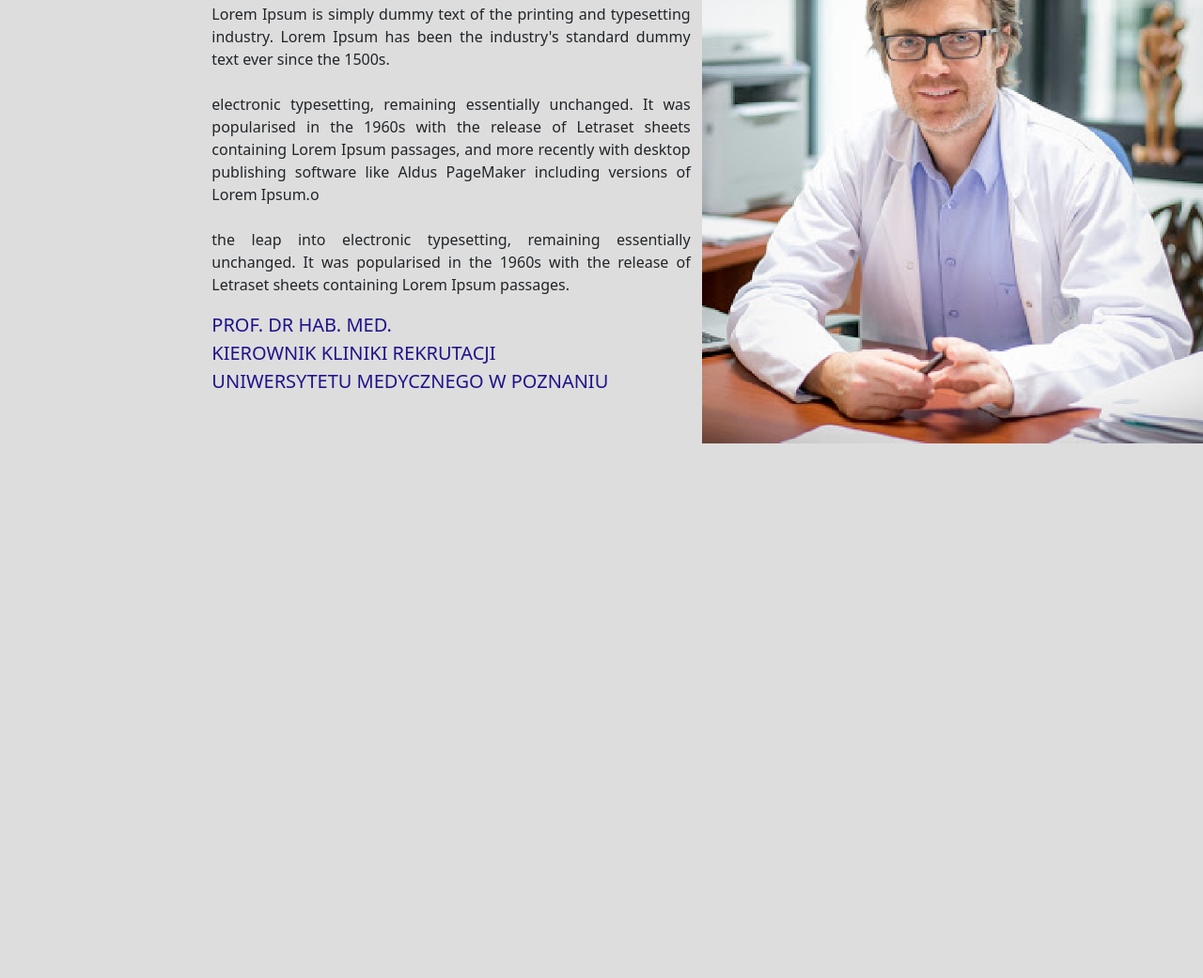
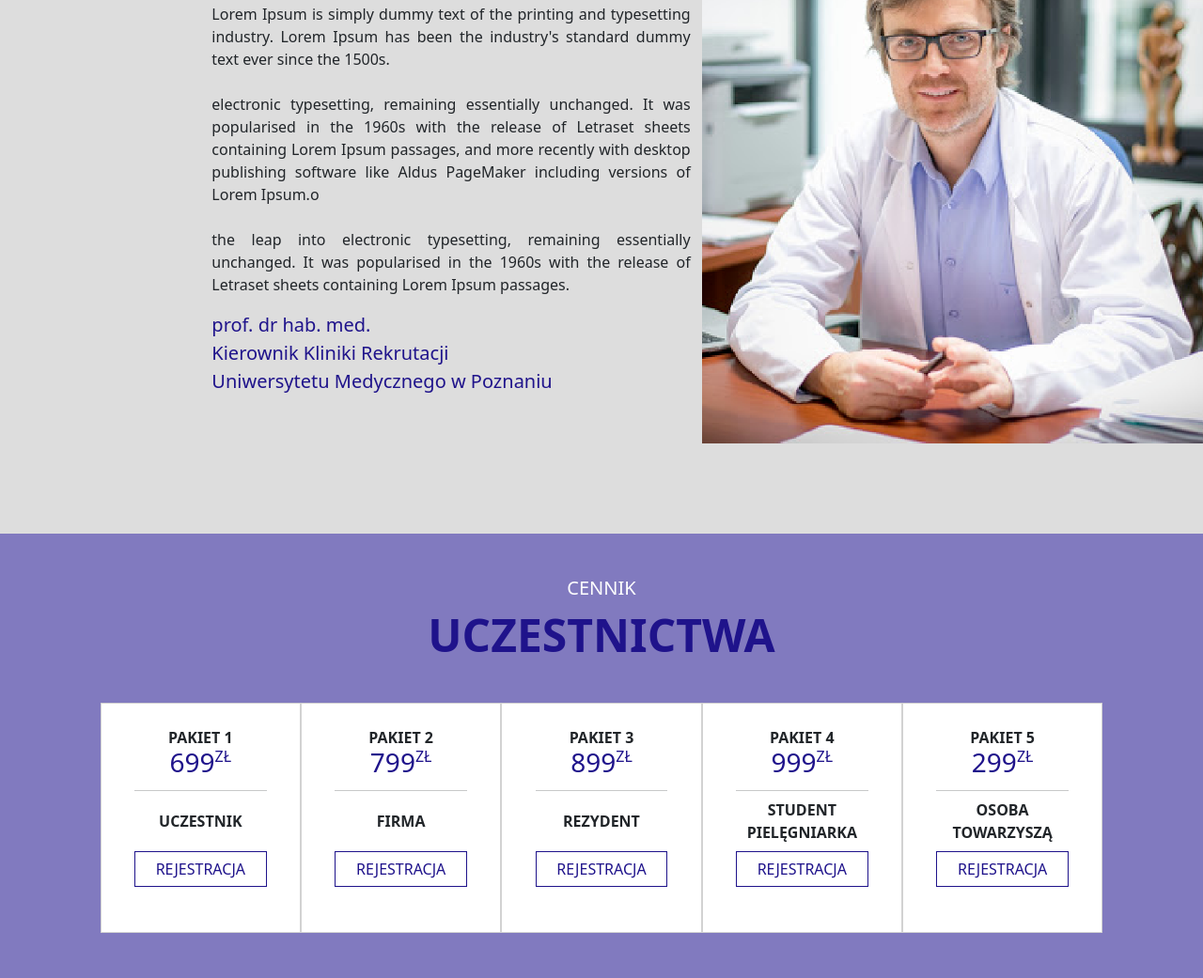
Before and after one commit to mg300/Kongres, a website: page index.html in a window 1280 px wide. Shown: the part 991-2032 px from the top of the page at 94% size. Before the commit the page ends 1559 px from the top, so only its background shows below. Drawn offline with Linux system fonts and the light colour scheme.

Commit message:
feat: add section 3

```diff
--- a/index.html
+++ b/index.html
@@ -39,7 +39,7 @@
                 the leap into electronic typesetting, remaining essentially unchanged. It was popularised in the 1960s
                 with the release of Letraset sheets containing Lorem Ipsum passages.
               </p>
-              <p class="text-primary text-uppercase fs-5">
+              <p class="text-primary fs-5">
                 prof. dr hab. med.<br />
                 Kierownik Kliniki Rekrutacji <br />Uniwersytetu Medycznego w Poznaniu
               </p>
@@ -50,6 +50,65 @@
           </div>
         </div>
       </section>
+      <section class="bg-secondary py-5 text-uppercase d-flex flex-column justify-content-center text-center">
+        <div class="container-fluid">
+          <p class="text-white fs-5 lh-1">cennik</p>
+          <p class="text-primary display-5 fw-bold lh-1 mb-5">UCZESTNICTWA</p>
+          <div class="row">
+            <div class="card card-custom col-lg-2 offset-lg-1 d-flex flex-column rounded-0">
+              <p class="mt-4 fw-bold m-0">PAKIET 1</p>
+              <div class="p-0 text-primary lh-1">
+                <span class="fs-3">699</span><span class="align-top lh-1">zł</span>
+              </div>
+              <hr class="mb-0 w-75 mx-auto" />
+              <p class="fw-bold label-custom my-3">Uczestnik</p>
+              <button class="btn btn-outline-primary rounded-0 w-75 mx-auto mb-5">REJESTRACJA</button>
+            </div>
+            <div class="card card-custom col-lg-2 d-flex flex-column rounded-0">
+              <p class="mt-4 fw-bold m-0">PAKIET 2</p>
+              <div class="p-0 text-primary lh-1">
+                <span class="fs-3">799</span><span class="align-top lh-1">zł</span>
+              </div>
+              <hr class="mb-0 w-75 mx-auto" />
+              <p class="fw-bold label-custom my-3">Firma</p>
+              <button class="btn btn-outline-primary rounded-0 w-75 mx-auto mb-5">REJESTRACJA</button>
+            </div>
+            <div class="card card-custom col-lg-2 d-flex flex-column rounded-0">
+              <p class="mt-4 fw-bold m-0">PAKIET 3</p>
+              <div class="p-0 text-primary lh-1">
+                <span class="fs-3">899</span><span class="align-top lh-1">zł</span>
+              </div>
+              <hr class="mb-0 w-75 mx-auto" />
+              <p class="fw-bold label-custom my-3">Rezydent</p>
+              <button class="btn btn-outline-primary rounded-0 w-75 mx-auto mb-5">REJESTRACJA</button>
+            </div>
+            <div class="card card-custom col-lg-2 d-flex flex-column rounded-0">
+              <p class="mt-4 fw-bold m-0">PAKIET 4</p>
+              <div class="p-0 text-primary lh-1">
+                <span class="fs-3">999</span><span class="align-top lh-1">zł</span>
+              </div>
+              <hr class="mb-0 w-75 mx-auto" />
+              <p class="fw-bold label-custom my-3">
+                STUDENT<br />
+                PIELĘGNIARKA
+              </p>
+              <button class="btn btn-outline-primary rounded-0 w-75 mx-auto mb-5">REJESTRACJA</button>
+            </div>
+            <div class="card card-custom col-lg-2 d-flex flex-column rounded-0">
+              <p class="mt-4 fw-bold m-0">PAKIET 5</p>
+              <div class="p-0 text-primary lh-1">
+                <span class="fs-3">299</span><span class="align-top lh-1">zł</span>
+              </div>
+              <hr class="mb-0 w-75 mx-auto" />
+              <p class="fw-bold label-custom my-3">
+                osoba<br />
+                towarzyszą
+              </p>
+              <button class="btn btn-outline-primary rounded-0 w-75 mx-auto mb-5">REJESTRACJA</button>
+            </div>
+          </div>
+        </div>
+      </section>
     </div>
     <script src="js/bootstrap.bundle.min.js"></script>
     <script src="js/script.js"></script>
--- a/scss/style.scss
+++ b/scss/style.scss
@@ -44,8 +44,22 @@ body {
   background-color: #20148cdc;
   top: 65%;
 }
-.img-prof {
-}
+
 .friends {
   text-align: justify;
 }
+
+.card-custom:hover {
+  transform: scale(1.03);
+  z-index: 1;
+  -webkit-box-shadow: 8px 8px 24px 0px rgba(66, 68, 90, 1);
+  -moz-box-shadow: 8px 8px 24px 0px rgba(66, 68, 90, 1);
+  box-shadow: 8px 8px 24px 0px rgba(66, 68, 90, 1);
+  transform: scaleY(1.08);
+}
+.label-custom {
+  height: 2rem;
+  display: flex;
+  align-items: center;
+  justify-content: center;
+}
```
Also changed, not shown: css/style.css.
